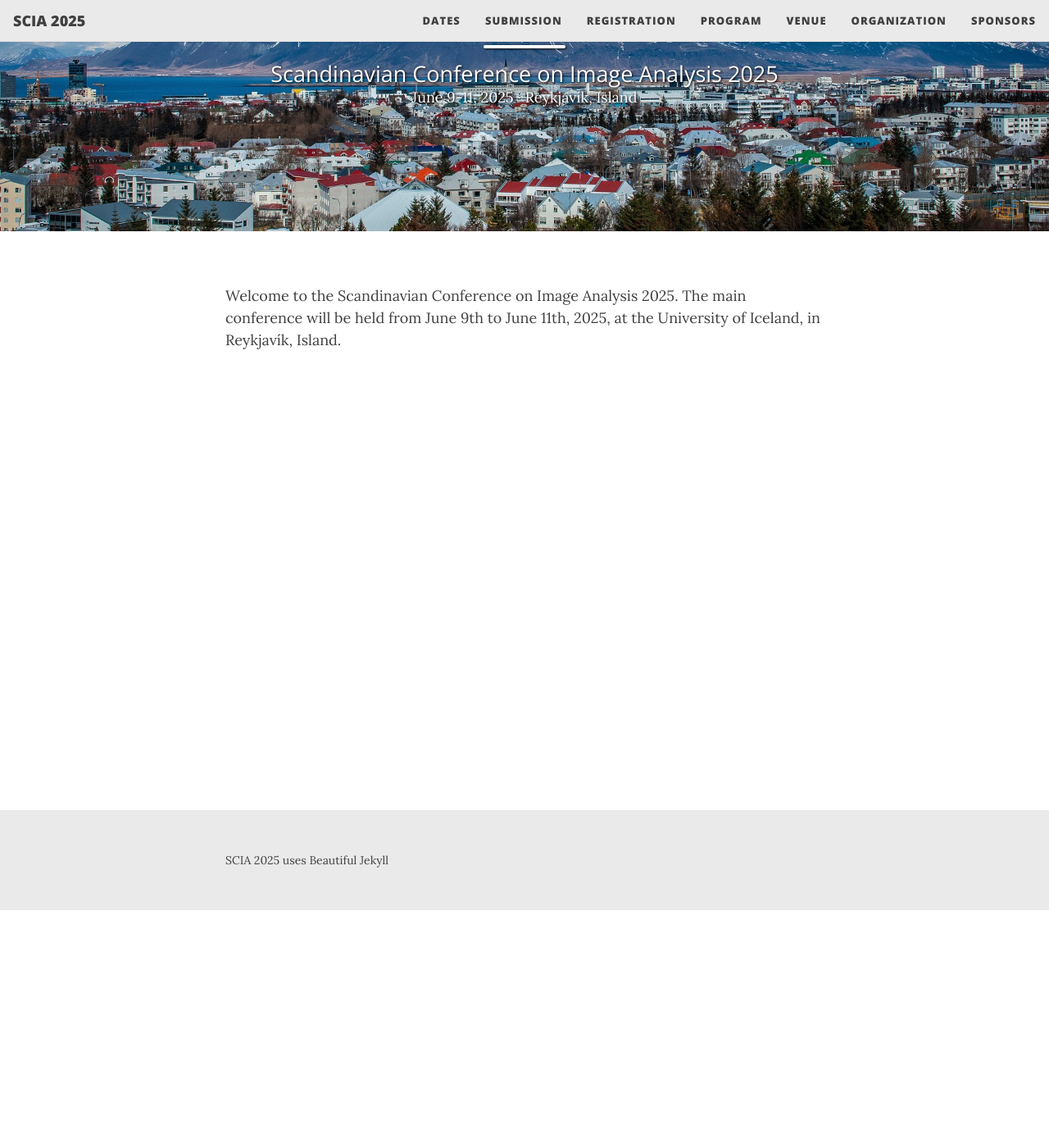
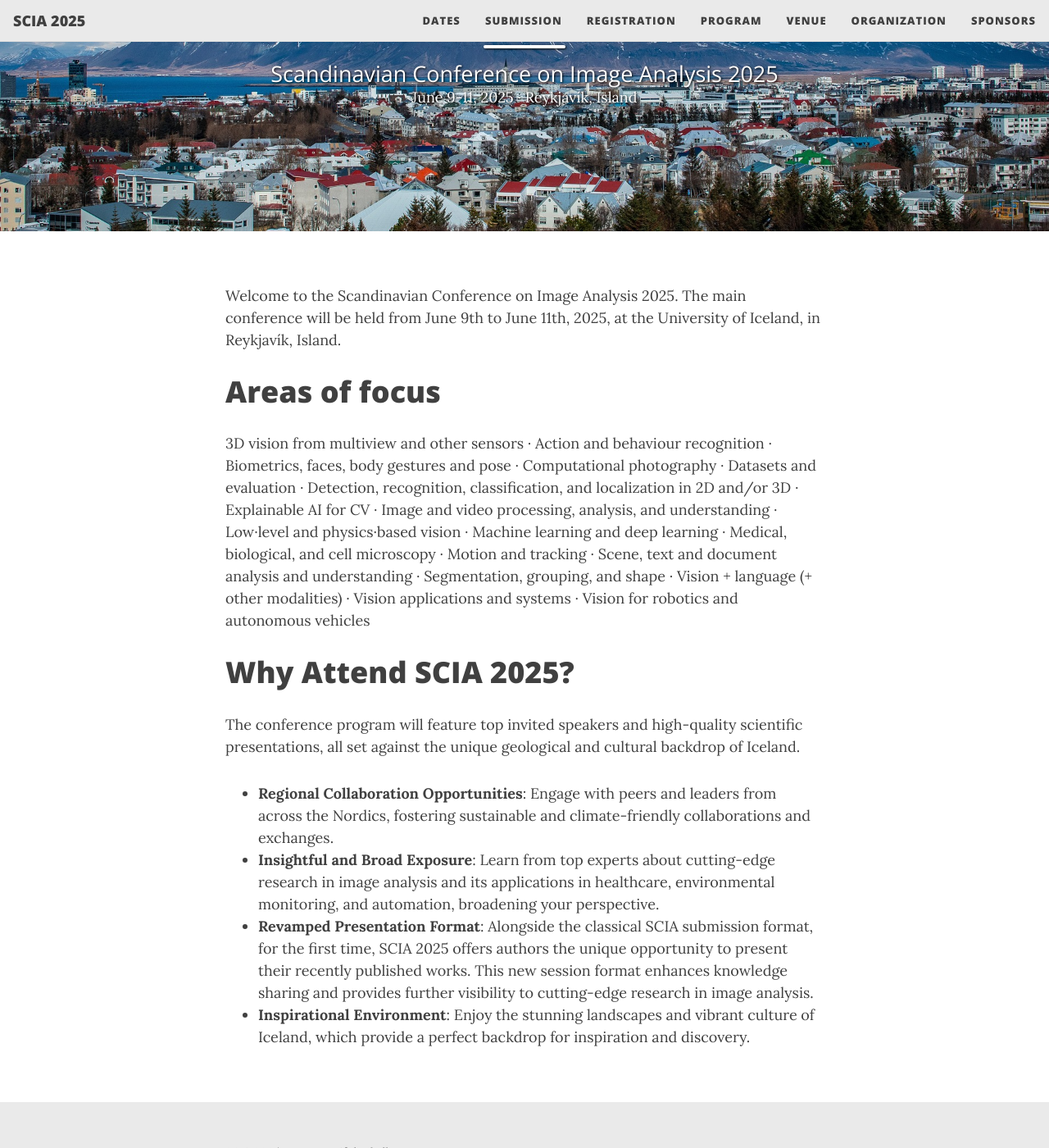
Before and after one commit to vedranaa/SCIA2025, a Jekyll site: the page built from index.md, in a window 1280 px wide and 1400 px high, scrolled down 290 px. Shown: the whole window at 82% size. Built offline with Jekyll 4.4.1, drawn with Linux system fonts in a browser that asks for light colours.

Commit message:
index, submission and venue update

```diff
--- a/index.md
+++ b/index.md
@@ -9,3 +9,34 @@ cover-img: /assets/img/iceland-3905006_1920.jpg
 
 
 Welcome to the Scandinavian Conference on Image Analysis 2025. The main conference will be held from June 9th to June 11th, 2025, at the University of Iceland, in Reykjavík, Island.
+
+# Areas of focus
+
+3D vision from multiview and other sensors
+<span class="d-none d-md-inline middot">&middot;</span> Action and behaviour recognition
+<span class="d-none d-md-inline middot">&middot;</span> Biometrics, faces, body gestures and pose
+<span class="d-none d-md-inline middot">&middot;</span> Computational photography
+<span class="d-none d-md-inline middot">&middot;</span> Datasets and evaluation
+<span class="d-none d-md-inline middot">&middot;</span> Detection, recognition, classification, and localization in 2D and/or 3D
+<span class="d-none d-md-inline middot">&middot;</span> Explainable AI for CV
+<span class="d-none d-md-inline middot">&middot;</span> Image and video processing, analysis, and understanding
+<span class="d-none d-md-inline middot">&middot;</span> Low<span class="d-none d-md-inline middot">&middot;</span>level and physics<span class="d-none d-md-inline middot">&middot;</span>based vision
+<span class="d-none d-md-inline middot">&middot;</span> Machine learning and deep learning
+<span class="d-none d-md-inline middot">&middot;</span> Medical, biological, and cell microscopy
+<span class="d-none d-md-inline middot">&middot;</span> Motion and tracking
+<span class="d-none d-md-inline middot">&middot;</span> Scene, text and document analysis and understanding
+<span class="d-none d-md-inline middot">&middot;</span> Segmentation, grouping, and shape
+<span class="d-none d-md-inline middot">&middot;</span> Vision + language (+ other modalities)
+<span class="d-none d-md-inline middot">&middot;</span> Vision applications and systems
+<span class="d-none d-md-inline middot">&middot;</span> Vision for robotics and autonomous vehicles
+
+
+
+# Why Attend SCIA 2025?
+
+The conference program will feature top invited speakers and high-quality scientific presentations, all set against the unique geological and cultural backdrop of Iceland.
+
+- **Regional Collaboration Opportunities**: Engage with peers and leaders from across the Nordics, fostering sustainable and climate-friendly collaborations and exchanges.
+- **Insightful and Broad Exposure**: Learn from top experts about cutting-edge research in image analysis and its applications in healthcare, environmental monitoring, and automation, broadening your perspective.
+- **Revamped Presentation Format**: Alongside the classical SCIA submission format, for the first time, SCIA 2025 offers authors the unique opportunity to present their recently published works. This new session format enhances knowledge sharing and provides further visibility to cutting-edge research in image analysis.
+- **Inspirational Environment**: Enjoy the stunning landscapes and vibrant culture of Iceland, which provide a perfect backdrop for inspiration and discovery.
```
Also changed, not shown: submission.md (+2 -0 lines), venue.md (+1 -1 lines).
